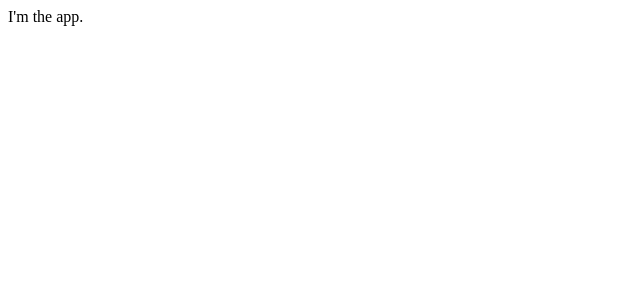
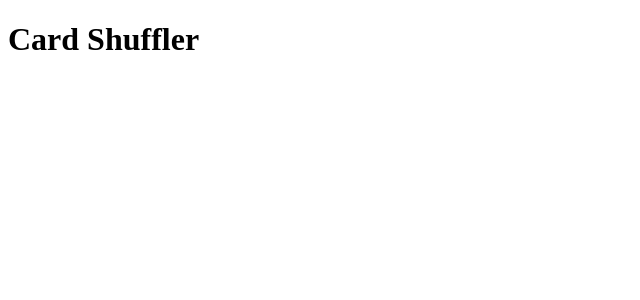
Before and after one commit to gness1804/card-shuffler-angular, an Angular app: page / in a window 1280 px wide. Shown: the top 300 px of the page, without its empty margins (0-640 px from the left). Built offline with nearby package versions, Linux system fonts and the light colour scheme.

Commit message:
📦 NEW:  create and import header

```diff
--- a/src/app/app.component.html
+++ b/src/app/app.component.html
@@ -1,3 +1,3 @@
 <div class="App">
-  I'm the app.
+  <app-header></app-header>
 </div>
--- a/src/app/app.module.ts
+++ b/src/app/app.module.ts
@@ -2,13 +2,15 @@ import { NgModule } from '@angular/core';
 import { BrowserModule } from '@angular/platform-browser';
 
 import { AppComponent } from './app.component';
+import { CoreModule } from './core/core.module';
 
 @NgModule({
   declarations: [
-    AppComponent
+    AppComponent,
   ],
   imports: [
-    BrowserModule
+    BrowserModule,
+    CoreModule,
   ],
   providers: [],
   bootstrap: [AppComponent]
--- /dev/null
+++ b/src/app/core/header/header.component.css
@@ -0,0 +1,7 @@
+.header {
+  margin-bottom: 2rem;
+  background-color: #fff;
+  padding-top: 1rem;
+  padding-bottom: 1rem;
+  box-shadow: 0px -2px 7px 3px rgba(0,0,0,0.55);
+}
--- /dev/null
+++ b/src/app/core/header/header.component.html
@@ -0,0 +1,3 @@
+<header className="header">
+  <h1>{{title}}</h1>
+</header>
--- /dev/null
+++ b/src/app/core/header/header.component.ts
@@ -0,0 +1,13 @@
+import { Component } from '@angular/core';
+
+@Component({
+  selector: 'app-header',
+  templateUrl: './header.component.html',
+  styleUrls: ['./header.component.css']
+})
+export class HeaderComponent {
+  title = 'Card Shuffler';
+
+  constructor() { }
+
+}
```
Also changed, not shown: src/app/core/core.module.ts (added, +16 -0 lines), 1 other file (tests, documents, lock files or other folders).
